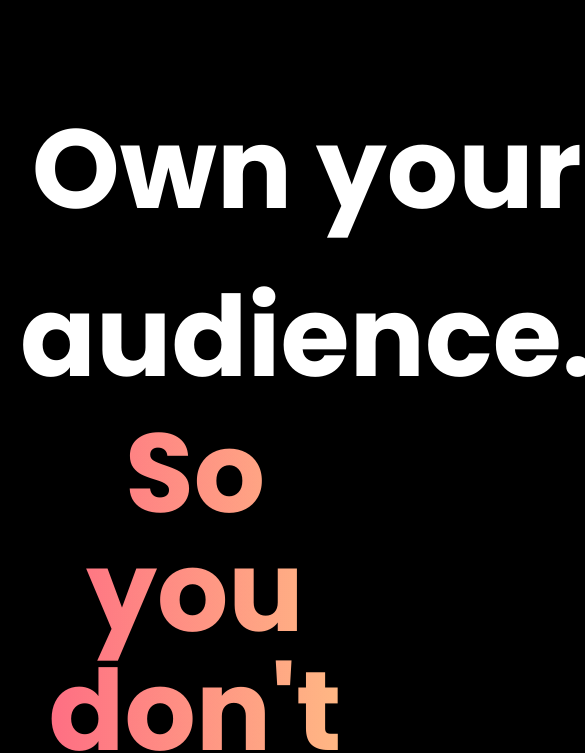
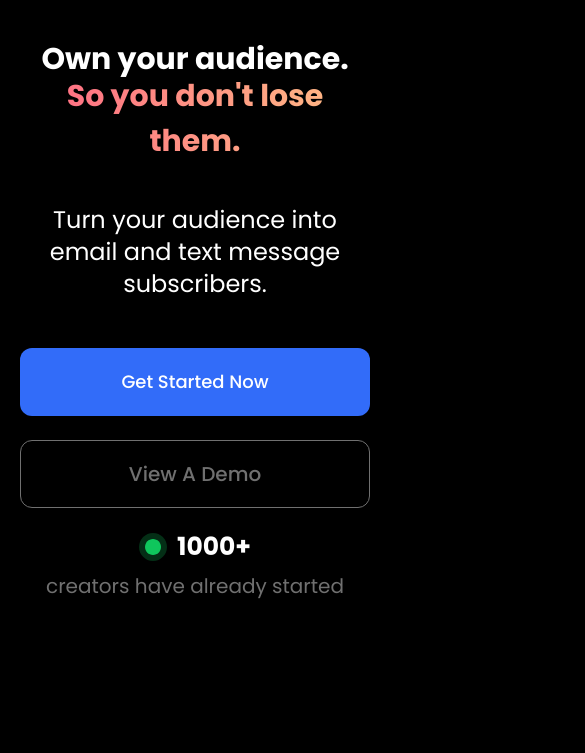
Before and after one commit to mryaxyobek/marico, a website: page src/index.html in a window 390 px wide. Shown: the part 97-850 px from the top of the page, 585 px wide, since content can reach past the window. Drawn offline with Linux system fonts and the light colour scheme.

Commit message:
hero is optimized for all devices

```diff
--- a/input.css
+++ b/input.css
@@ -23,7 +23,7 @@
 /* components */
 @layer components {
   .main-btn {
-    @apply bg-brand-blue-500 py-6 px-5 rounded-lg capitalize transition-opacity hover:opacity-75;
+    @apply bg-brand-blue-500 py-6 px-5 rounded-lg text-lg font-medium capitalize transition-opacity hover:opacity-75 md:text-xl md:leading-[30px];
   }
 
   .secondary-btn {
--- a/src/index.html
+++ b/src/index.html
@@ -84,37 +84,52 @@
     </header>
 
     <!-- hero -->
-    <section class="py-[88px]">
-      <div class="container max-w-max w-[1361px] mb-[136px]">
-        <p class="text-[112px] font-bold text-center">
-          <span class="inline-block !leading-[168px]">Own your audience.</span>
+    <section class="py-10 sm:py-16 md:py-[88px]">
+      <div
+        class="container max-w-max w-[1361px] mb-10 sm:mb-16 lg:mb-24 xl:mb-[136px]"
+      >
+        <h2
+          class="text-3xl font-bold text-center sm:text-5xl md:text-6xl lg:text-7xl max-xl:leading-normal xl:text-[112px]"
+        >
+          <span class="inline-block xl:!leading-[168px]"
+            >Own your audience.</span
+          >
           <span
             style="-webkit-text-fill-color: transparent"
-            class="block bg-clip-text bg-gradient-to-r from-[#FE6783] to-[#FFBF84] -mt-2 !leading-[119px]"
+            class="block bg-clip-text bg-gradient-to-r from-[#FE6783] to-[#FFBF84] -mt-2 xl:!leading-[119px]"
             >So you don't lose them.</span
           >
-        </p>
+        </h2>
       </div>
 
       <!-- hero sub content -->
-      <div class="container max-w-[734px]">
-        <p class="text-center text-[40px] leading-[60px] mb-12">
+      <div class="container flex flex-col items-center max-w-[734px]">
+        <p
+          class="text-center text-2xl font-normal sm:font-medium sm:text-3xl md:text-4xl lg:text-[40px] lg:leading-[60px] mb-12"
+        >
           Turn your audience into email and text message subscribers.
         </p>
 
         <!-- btns -->
-        <div class="flex gap-6 mb-5">
-          <a href="#" class="main-btn w-313 rounded-xl text-center capitalize"
+        <div
+          class="flex flex-col items-stretch justify-center gap-6 w-full mb-5 sm:items-center md:flex-row"
+        >
+          <a
+            href="#"
+            class="main-btn !w-full py-5 rounded-xl text-center capitalize sm:w-313 sm:py-6"
             >Get Started Now</a
           >
           <a
             href="#"
-            class="secondary-btn w-313 rounded-xl text-center capitalize"
+            class="secondary-btn !w-full py-[18px] rounded-xl text-center capitalize sm:w-313 sm:py-6"
             >View A Demo</a
           >
         </div>
 
         <!-- sub content -->
+        <div
+          class="flex flex-col items-center justify-center gap-1.5 sm:gap-2.5 sm:flex-row"
+        >
           <div class="flex items-center justify-center gap-2.5">
             <img
               width="28"
@@ -124,13 +139,17 @@
               class="w-7 h-7"
             />
             <p class="text-[25px] leading-[38px] font-bold">1000+</p>
-          <p class="text-brand-gray-600 text-[25px] leading-[38px] font-normal">
+          </div>
+          <p
+            class="text-brand-gray-600 text-xl font-normal text-center sm:text-[25px] sm:leading-[38px]"
+          >
             creators have already started
           </p>
         </div>
       </div>
     </section>
 
+    <div class="hidden">
       <!-- main -->
       <main>
         <!-- advantages section -->
@@ -257,7 +276,9 @@
 
               <!-- btns -->
               <div class="flex gap-6">
-              <a href="#" class="main-btn w-[207px] py-4 rounded-xl text-center"
+                <a
+                  href="#"
+                  class="main-btn w-[207px] py-4 rounded-xl text-center"
                   >Get Started Now</a
                 >
                 <a
@@ -304,7 +325,9 @@
 
         <!-- step 2 sub content -->
         <section class="pt-20 pb-24">
-        <div class="container flex flex-col items-center gap-12 max-w-[1771px]">
+          <div
+            class="container flex flex-col items-center gap-12 max-w-[1771px]"
+          >
             <!-- main content wrapper -->
             <div class="grid grid-cols-2 gap-6 w-full">
               <!-- child 1 -->
@@ -412,7 +435,9 @@
 
               <!-- btns -->
               <div class="flex gap-6">
-              <a href="#" class="main-btn w-[207px] py-4 rounded-xl text-center"
+                <a
+                  href="#"
+                  class="main-btn w-[207px] py-4 rounded-xl text-center"
                   >Get Started Now</a
                 >
                 <a
@@ -484,7 +509,9 @@
             <h2 class="text-[100px] leading-[150px] font-bold">
               Get Started Now
             </h2>
-          <p class="mb-3.5 text-[43px] leading-[63px] font-normal text-center">
+            <p
+              class="mb-3.5 text-[43px] leading-[63px] font-normal text-center"
+            >
               Setup is easy and takes under 5 minutes.
             </p>
             <a
@@ -576,6 +603,7 @@
           </div>
         </div>
       </footer>
+    </div>
     <!-- js -->
     <script src="./js/main.js"></script>
   </body>
```
Also changed, not shown: src/css/output.css. Lines whose indentation alone changed are shown as unchanged.
